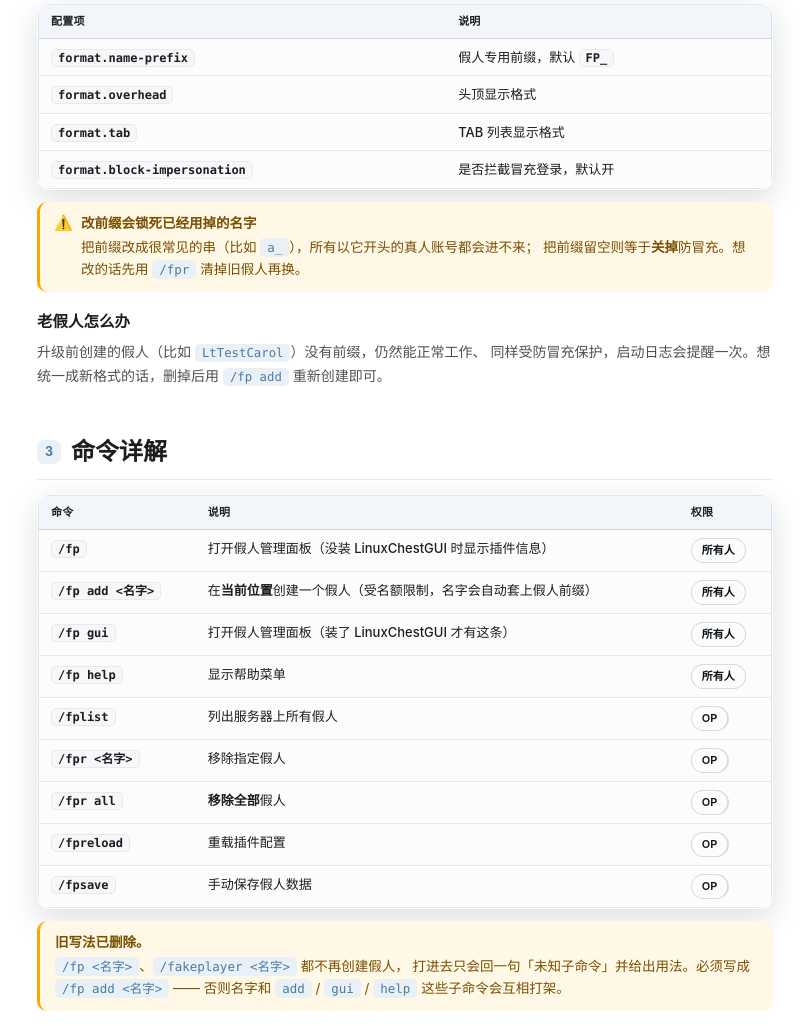
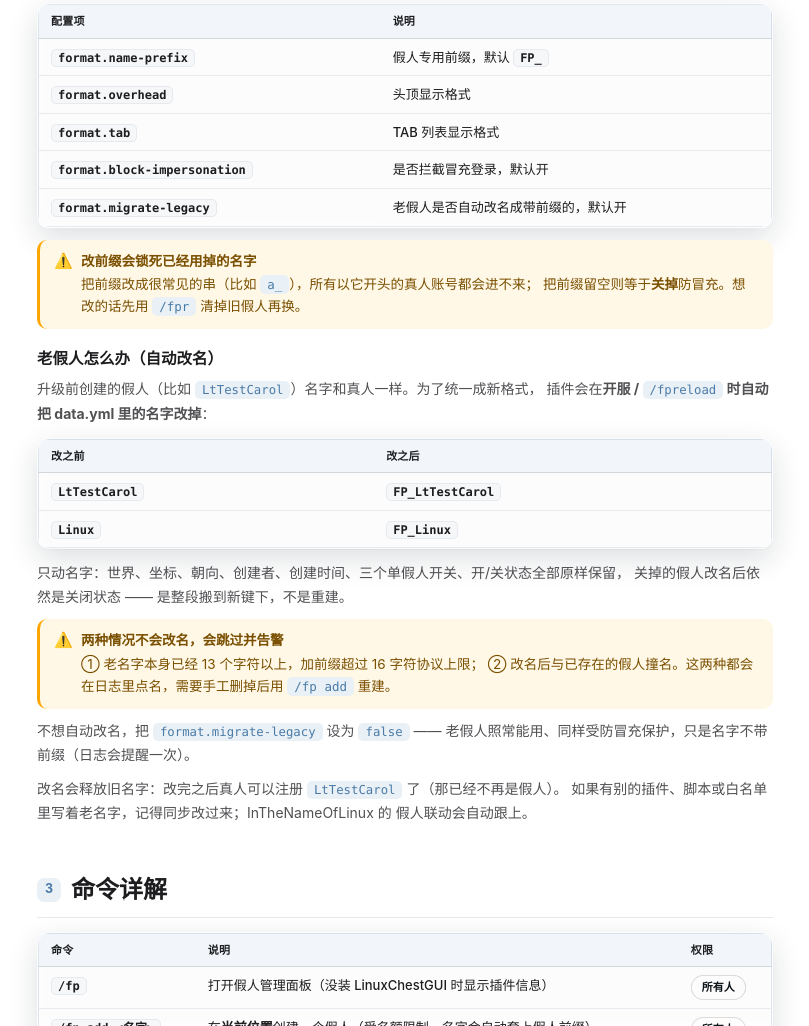
Before and after one commit to liuxuanming2021/InTheNameOfLinux, a plain HTML site: page fakeplayerhelp.html in a window 1280 px wide. Shown: the part 1680-2706 px from the top of the page, without its empty margins (383-1192 px from the left). Drawn offline with Linux system fonts and the light colour scheme.

Commit message:
老假人自动改名成 FP_ 前缀；帮助页补自动改名说明与 migrate-legacy 配置

```diff
--- a/fakeplayerhelp.html
+++ b/fakeplayerhelp.html
@@ -286,6 +286,7 @@
             <tr><td><code>format.overhead</code></td><td>头顶显示格式</td></tr>
             <tr><td><code>format.tab</code></td><td>TAB 列表显示格式</td></tr>
             <tr><td><code>format.block-impersonation</code></td><td>是否拦截冒充登录，默认开</td></tr>
+            <tr><td><code>format.migrate-legacy</code></td><td>老假人是否自动改名成带前缀的，默认开</td></tr>
           </tbody>
         </table>
       </div>
@@ -299,10 +300,41 @@
         </div>
       </div>
 
-      <h3>老假人怎么办</h3>
-      <p>升级前创建的假人（比如 <code>LtTestCarol</code>）没有前缀，仍然能正常工作、
-        同样受防冒充保护，启动日志会提醒一次。想统一成新格式的话，删掉后用
-        <code>/fp add</code> 重新创建即可。</p>
+      <h3>老假人怎么办（自动改名）</h3>
+      <p>升级前创建的假人（比如 <code>LtTestCarol</code>）名字和真人一样。为了统一成新格式，
+        插件会在<strong>开服 / <code>/fpreload</code> 时自动把 data.yml 里的名字改掉</strong>：</p>
+
+      <div class="table-scroll">
+        <table class="help-table">
+          <thead>
+            <tr><th>改之前</th><th>改之后</th></tr>
+          </thead>
+          <tbody>
+            <tr><td><code>LtTestCarol</code></td><td><code>FP_LtTestCarol</code></td></tr>
+            <tr><td><code>Linux</code></td><td><code>FP_Linux</code></td></tr>
+          </tbody>
+        </table>
+      </div>
+
+      <p>只动名字：世界、坐标、朝向、创建者、创建时间、三个单假人开关、开/关状态全部原样保留，
+        关掉的假人改名后依然是关闭状态 —— 是整段搬到新键下，不是重建。</p>
+
+      <div class="tip tip-warn">
+        <span class="tip-icon">⚠️</span>
+        <div class="tip-body">
+          <strong>两种情况不会改名，会跳过并告警</strong>
+          ① 老名字本身已经 13 个字符以上，加前缀超过 16 字符协议上限；
+          ② 改名后与已存在的假人撞名。这两种都会在日志里点名，需要手工删掉后用
+          <code>/fp add</code> 重建。
+        </div>
+      </div>
+
+      <p>不想自动改名，把 <code>format.migrate-legacy</code> 设为 <code>false</code> ——
+        老假人照常能用、同样受防冒充保护，只是名字不带前缀（日志会提醒一次）。</p>
+
+      <p>改名会释放旧名字：改完之后真人可以注册 <code>LtTestCarol</code> 了（那已经不再是假人）。
+        如果有别的插件、脚本或白名单里写着老名字，记得同步改过来；InTheNameOfLinux 的
+        假人联动会自动跟上。</p>
 
   </section>
 
```
